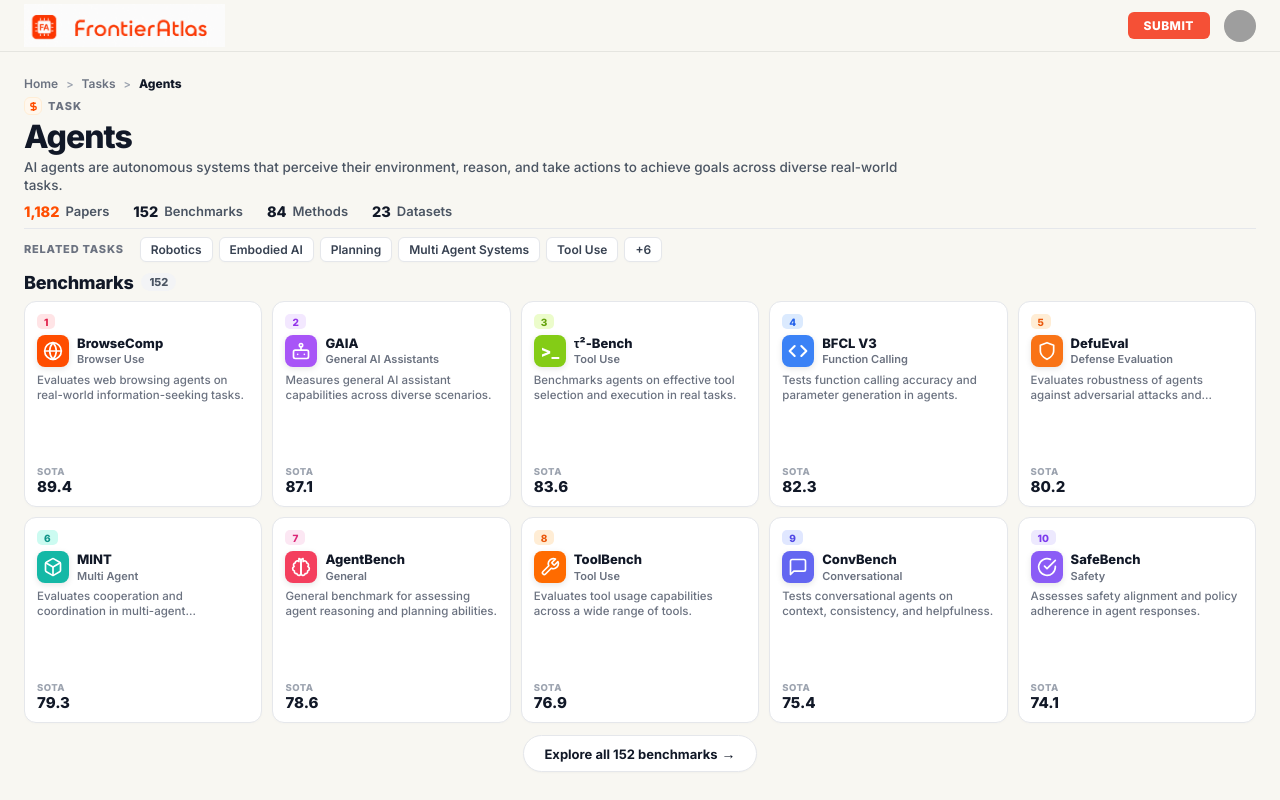
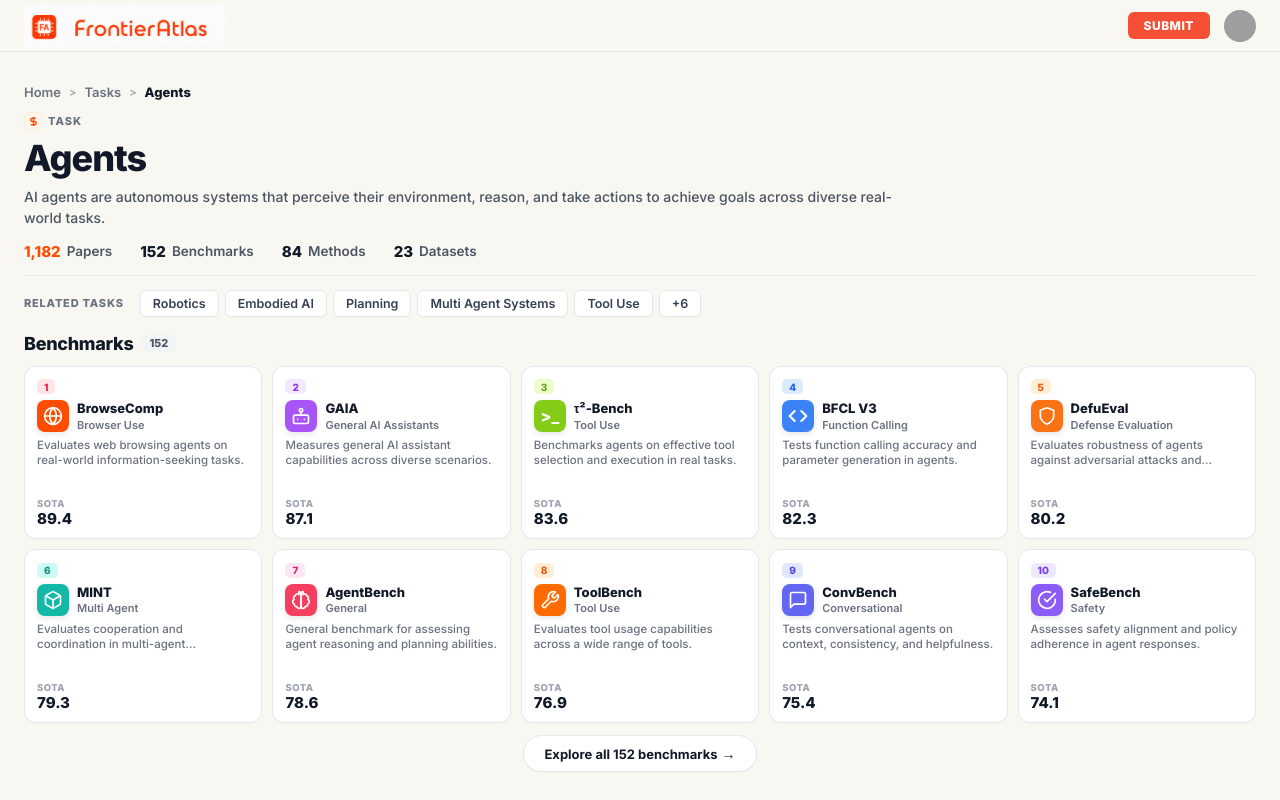
Before and after one commit to Deepak-Solanki04/Frontier_Atlas, a Next.js app: page /agents in a window 1280 px wide. Built offline with nearby package versions, Linux system fonts and the light colour scheme; grey boxes are pictures that could not be loaded.

Commit message:
style: increase header spacing and breathing room on top part of agents page

```diff
--- a/app/globals.css
+++ b/app/globals.css
@@ -448,7 +448,7 @@ footer.site-footer-bar {
 .topic-hero-container {
   width: 100%;
   height: 100%;
-  padding: 8px 0 8px;
+  padding: 16px 0 8px;
   display: flex;
   flex-direction: column;
   justify-content: space-between;
@@ -459,10 +459,10 @@ footer.site-footer-bar {
   display: flex;
   align-items: center;
   gap: 8px;
-  font-size: 12px;
+  font-size: 13px;
   font-weight: 600;
   color: #6b7280;
-  margin-bottom: 6px;
+  margin-bottom: 12px;
   flex-shrink: 0;
 }
 .crumb-link { color: #6b7280; transition: color 0.15s; }
@@ -474,7 +474,7 @@ footer.site-footer-bar {
   display: flex;
   align-items: center;
   gap: 6px;
-  margin-bottom: 4px;
+  margin-bottom: 8px;
   flex-shrink: 0;
 }
 .topic-task-icon {
@@ -496,31 +496,31 @@ footer.site-footer-bar {
 }
 
 .topic-hero-title {
-  font-size: 32px;
+  font-size: 36px;
   font-weight: 800;
   color: #111827;
   letter-spacing: -1px;
-  line-height: 1.1;
-  margin-bottom: 4px;
+  line-height: 1.15;
+  margin-bottom: 8px;
   flex-shrink: 0;
 }
 
 .topic-hero-desc {
-  font-size: 13.5px;
+  font-size: 14px;
   font-weight: 500;
   color: #4b5563;
-  line-height: 1.35;
+  line-height: 1.45;
   max-width: 900px;
-  margin-bottom: 8px;
+  margin-bottom: 14px;
   flex-shrink: 0;
 }
 
 .topic-stats-row {
   display: flex;
   align-items: center;
-  gap: 24px;
+  gap: 28px;
   flex-wrap: wrap;
-  margin-bottom: 8px;
+  margin-bottom: 14px;
   flex-shrink: 0;
 }
 .topic-stat-item {
@@ -529,13 +529,13 @@ footer.site-footer-bar {
   gap: 6px;
 }
 .topic-stat-count {
-  font-size: 14.5px;
+  font-size: 15px;
   font-weight: 800;
   color: #111827;
 }
 .topic-stat-count.stat-orange { color: #ff4d00; }
 .topic-stat-label {
-  font-size: 13px;
+  font-size: 13.5px;
   font-weight: 600;
   color: #4b5563;
 }
@@ -543,7 +543,7 @@ footer.site-footer-bar {
 .topic-hero-divider {
   border: none;
   border-bottom: 1px solid #e5e7eb;
-  margin: 0 0 8px 0;
+  margin: 0 0 14px 0;
   width: 100%;
   flex-shrink: 0;
 }
@@ -553,7 +553,7 @@ footer.site-footer-bar {
   align-items: center;
   gap: 10px;
   flex-wrap: wrap;
-  margin-bottom: 10px;
+  margin-bottom: 16px;
   flex-shrink: 0;
 }
 .topic-related-label {
@@ -573,8 +573,8 @@ footer.site-footer-bar {
   background: #ffffff;
   border: 1px solid #e5e7eb;
   border-radius: 6px;
-  padding: 4px 10px;
-  font-size: 12px;
+  padding: 5px 12px;
+  font-size: 12.5px;
   font-weight: 600;
   color: #374151;
   text-decoration: none;
@@ -591,7 +591,7 @@ footer.site-footer-bar {
   display: flex;
   align-items: center;
   gap: 8px;
-  margin-bottom: 8px;
+  margin-bottom: 12px;
   flex-shrink: 0;
 }
 .topic-benchmarks-title {
```
